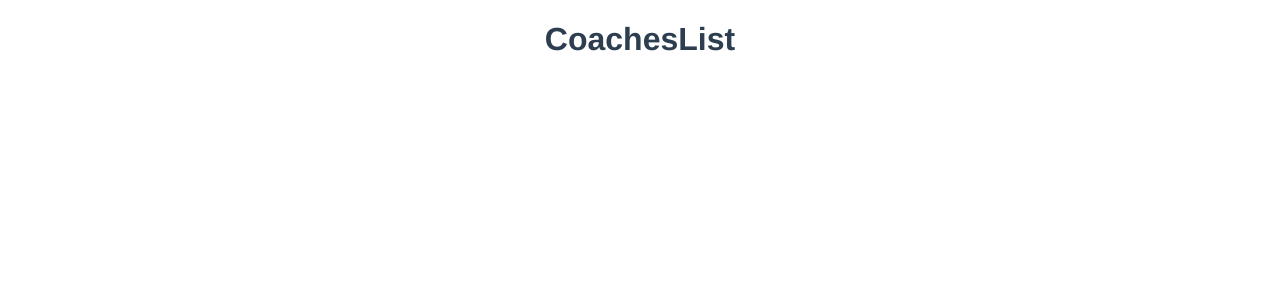
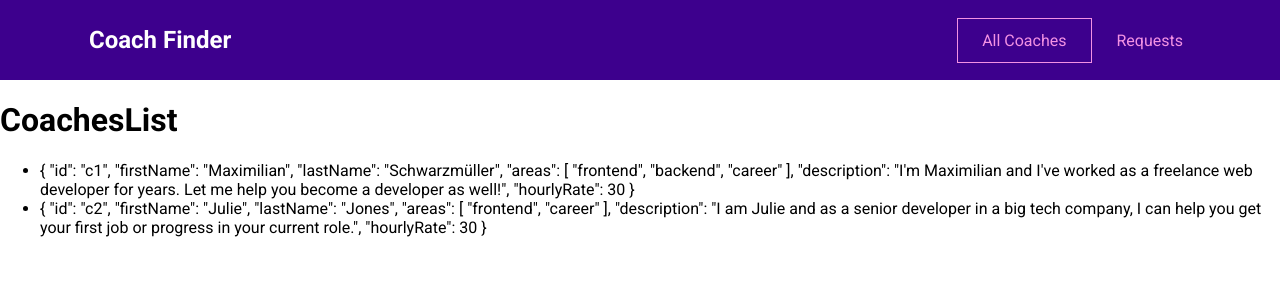
Before and after one commit to gabrielkim13/coach-finder, a Vue app: page /#/coaches in a window 1280 px wide. Shown: the top 300 px of the page. Built offline with nearby package versions, Linux system fonts and the light colour scheme.

Commit message:
Configure coaches store

```diff
--- a/public/index.html
+++ b/public/index.html
@@ -1,17 +1,22 @@
 <!DOCTYPE html>
 <html lang="en">
+
 <head>
   <meta charset="utf-8">
   <meta http-equiv="X-UA-Compatible" content="IE=edge">
   <meta name="viewport" content="width=device-width,initial-scale=1.0">
   <link rel="icon" href="<%= BASE_URL %>favicon.ico">
   <title><%= htmlWebpackPlugin.options.title %></title>
+  <link href="https://fonts.googleapis.com/css2?family=Roboto:wght@400;700&display=swap" rel="stylesheet">
 </head>
+
 <body>
   <noscript>
-      <strong>We're sorry but <%= htmlWebpackPlugin.options.title %> doesn't work properly without JavaScript enabled. Please enable it to continue.</strong>
+    <strong>We're sorry but <%= htmlWebpackPlugin.options.title %> doesn't work properly without JavaScript enabled.
+      Please enable it to continue.</strong>
   </noscript>
   <div id="app"></div>
   <!-- built files will be auto injected -->
 </body>
+
 </html>
--- a/src/App.vue
+++ b/src/App.vue
@@ -1,26 +1,32 @@
 <template>
+  <the-header />
   <router-view />
 </template>
 
+<script lang="ts">
+import { defineComponent } from "vue";
+
+import TheHeader from "@/components/layout/TheHeader.vue";
+
+export default defineComponent({
+  name: "App",
+
+  components: {
+    TheHeader
+  }
+});
+</script>
+
 <style lang="scss">
-#app {
-  font-family: Avenir, Helvetica, Arial, sans-serif;
-  -webkit-font-smoothing: antialiased;
-  -moz-osx-font-smoothing: grayscale;
-  text-align: center;
-  color: #2c3e50;
+* {
+  box-sizing: border-box;
 }
 
-#nav {
-  padding: 30px;
+html {
+  font-family: "Roboto", sans-serif;
+}
 
-  a {
-    font-weight: bold;
-    color: #2c3e50;
-
-    &.router-link-exact-active {
-      color: #42b983;
-    }
-  }
+body {
+  margin: 0;
 }
 </style>
--- /dev/null
+++ b/src/components/layout/TheHeader.vue
@@ -0,0 +1,76 @@
+<template>
+  <header>
+    <nav>
+      <h1>
+        <router-link to="/">Coach Finder</router-link>
+      </h1>
+      <ul>
+        <li>
+          <router-link to="/coaches">All Coaches</router-link>
+          <router-link to="/requests">Requests</router-link>
+        </li>
+      </ul>
+    </nav>
+  </header>
+</template>
+
+<style lang="scss" scoped>
+header {
+  width: 100%;
+  height: 5rem;
+  background-color: #3d008d;
+  display: flex;
+  justify-content: center;
+  align-items: center;
+}
+
+header a {
+  text-decoration: none;
+  color: #f391e3;
+  display: inline-block;
+  padding: 0.75rem 1.5rem;
+  border: 1px solid transparent;
+}
+
+a:active,
+a:hover,
+a.router-link-active {
+  border: 1px solid #f391e3;
+}
+
+h1 {
+  margin: 0;
+}
+
+h1 a {
+  color: white;
+  margin: 0;
+}
+
+h1 a:hover,
+h1 a:active,
+h1 a.router-link-active {
+  border-color: transparent;
+}
+
+header nav {
+  width: 90%;
+  margin: auto;
+  display: flex;
+  justify-content: space-between;
+  align-items: center;
+}
+
+header ul {
+  list-style: none;
+  margin: 0;
+  padding: 0;
+  display: flex;
+  justify-content: center;
+  align-items: center;
+}
+
+li {
+  margin: 0 0.5rem;
+}
+</style>
--- a/src/router/index.ts
+++ b/src/router/index.ts
@@ -15,14 +15,7 @@ const routes: Array<RouteRecordRaw> = [
   {
     path: "/coaches",
     name: "CoachesList",
-    component: CoachesList,
-    children: [
-      {
-        path: "/register",
-        name: "CoachRegister",
-        component: CoachRegister
-      }
-    ]
+    component: CoachesList
   },
   {
     path: "/coaches/:id",
@@ -30,11 +23,16 @@ const routes: Array<RouteRecordRaw> = [
     component: CoachDetails,
     children: [
       {
-        path: "/contact",
+        path: "contact",
         name: "ContactCoach",
         component: ContactCoach
       }
     ]
+  },
+  {
+    path: "/register",
+    name: "CoachRegister",
+    component: CoachRegister
   },
   {
     path: "/requests",
--- a/src/store/index.ts
+++ b/src/store/index.ts
@@ -1,8 +1,11 @@
 import { createStore } from "vuex";
 
+import coaches, { CoachesState } from "@/store/modules/coaches/index.ts";
+
+export type StoreState = CoachesState;
+
 export default createStore({
-  state: {},
-  mutations: {},
-  actions: {},
-  modules: {}
+  modules: {
+    coaches
+  }
 });
--- /dev/null
+++ b/src/store/modules/coaches/getters.ts
@@ -0,0 +1,11 @@
+import { GetterTree } from "vuex";
+
+import { StoreState } from "@/store/index.ts";
+import { CoachesState } from "@/store/modules/coaches/index.ts";
+
+const getters: GetterTree<CoachesState, StoreState> = {
+  coaches: ({ coaches }) => coaches,
+  hasCoaches: ({ coaches }) => !!coaches && coaches.length > 0
+};
+
+export default getters;
--- /dev/null
+++ b/src/store/modules/coaches/index.ts
@@ -0,0 +1,48 @@
+import { Module } from "vuex";
+
+import { StoreState } from "@/store/index.ts";
+import getters from "@/store/modules/coaches/getters.ts";
+
+export interface Coach {
+  id: string;
+  firstName: string;
+  lastName: string;
+  areas: string[];
+  description: string;
+  hourlyRate: number;
+}
+
+export interface CoachesState {
+  coaches: Coach[];
+}
+
+const coaches: Module<CoachesState, StoreState> = {
+  namespaced: true,
+
+  state: {
+    coaches: [
+      {
+        id: "c1",
+        firstName: "Maximilian",
+        lastName: "Schwarzmüller",
+        areas: ["frontend", "backend", "career"],
+        description:
+          "I'm Maximilian and I've worked as a freelance web developer for years. Let me help you become a developer as well!",
+        hourlyRate: 30
+      },
+      {
+        id: "c2",
+        firstName: "Julie",
+        lastName: "Jones",
+        areas: ["frontend", "career"],
+        description:
+          "I am Julie and as a senior developer in a big tech company, I can help you get your first job or progress in your current role.",
+        hourlyRate: 30
+      }
+    ]
+  },
+
+  getters
+};
+
+export default coaches;
--- a/src/views/coaches/CoachDetails.vue
+++ b/src/views/coaches/CoachDetails.vue
@@ -1,5 +1,7 @@
 <template>
   <h1>CoachDetails</h1>
+  <router-link to="/coaches/c1/contact">Contact</router-link>
+  <router-view />
 </template>
 
 <script lang="ts">
--- a/src/views/coaches/CoachesList.vue
+++ b/src/views/coaches/CoachesList.vue
@@ -1,11 +1,21 @@
 <template>
   <h1>CoachesList</h1>
+
+  <ul v-if="hasCoaches">
+    <li v-for="coach in coaches" :key="coach.id">{{ coach }}</li>
+  </ul>
+  <h3 v-else>No coaches found</h3>
 </template>
 
 <script lang="ts">
 import { defineComponent } from "vue";
+import { mapGetters } from "vuex";
 
 export default defineComponent({
-  name: "CoachesList"
+  name: "CoachesList",
+
+  computed: {
+    ...mapGetters("coaches", ["coaches", "hasCoaches"])
+  }
 });
 </script>
```
Also changed, not shown: src/components/HelloWorld.vue (deleted, +0 -140 lines). Lines whose indentation alone changed are shown as unchanged.
